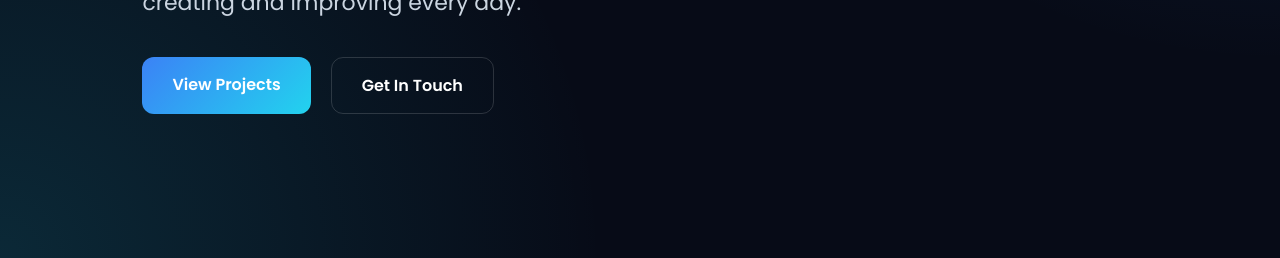
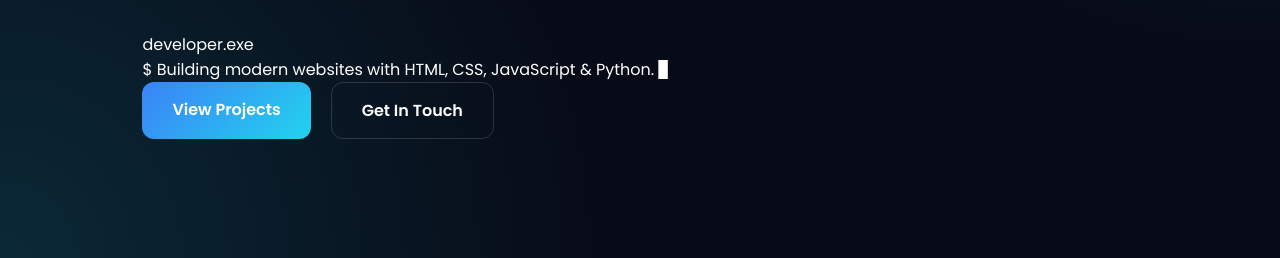
Before and after one commit to Bhawani-singh-khichi7/portfolio-website, a plain HTML site: page index.html in a window 1280 px wide. Shown: the part 542-800 px from the top of the page. Drawn offline with Linux system fonts and the light colour scheme.

Commit message:
Add terminal interface to index.html
Added a terminal interface section to the HTML.

```diff
--- a/index.html
+++ b/index.html
@@ -91,7 +91,32 @@ Currently learning, creating and improving every day.
 </p>
 
 
+<div class="terminal">
 
+<div class="terminal-bar">
+
+<span class="tdot red"></span>
+<span class="tdot yellow"></span>
+<span class="tdot green"></span>
+
+<span class="terminal-title">
+developer.exe
+</span>
+
+</div>
+
+
+<div class="terminal-body">
+
+<p>
+<span class="prompt">$</span>
+<span id="typedLine"></span>
+<span class="cursor">▊</span>
+</p>
+
+</div>
+
+</div>
 <div class="hero-cta">
 
 
```
